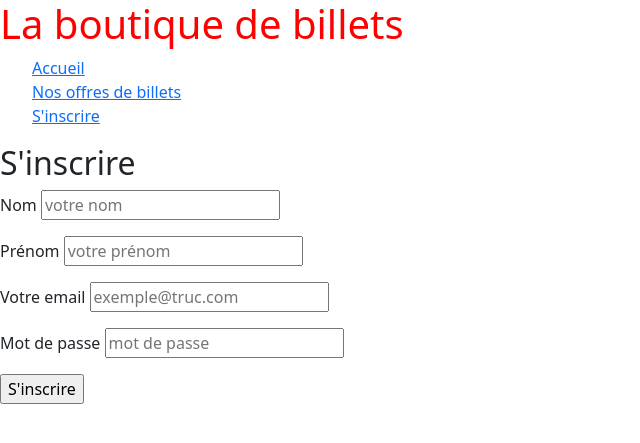
After one commit to TomQuez/projet_JO, a Django app: page /signup/ in a window 1280 px wide. The commit adds this page. Shown: the top 443 px of the page, without its empty margins (0-640 px from the left). Run offline with Django 5.2, Linux system fonts and the light colour scheme.

Commit message:
ajout template signup.html

```diff
--- /dev/null
+++ b/accounts/templates/accounts/signup.html
@@ -0,0 +1,27 @@
+{% extends "base.html" %}
+{% block content %}
+
+    <h2>S'inscrire</h2>
+    <form action="" method="POST">
+        {% csrf_token %}
+        <p>
+            <label for="username">Nom</label>
+            <input type="text" name="username" id="username" placeholder="votre nom" required>
+        </p>
+        <p>
+            <label for="firstname">Prénom</label>
+            <input type="text" name="firstname" id="firstname" placeholder="votre prénom" required>
+        </p>
+        <p>
+            <label for="email">Votre email</label>
+            <input type="email" name="email" id="email" placeholder="exemple@truc.com" required>
+        </p>
+        <p>
+            <label for="password">Mot de passe</label>
+            <input type="password" name="password" id="password" placeholder="mot de passe" required>
+        </p>
+        <input type="submit" value="S'inscrire">
+    </form>
+
+
+{% endblock %}
--- a/accounts/views.py
+++ b/accounts/views.py
@@ -1,3 +1,14 @@
 from django.shortcuts import render
+from django.contrib.auth import get_user_model
 
+User=get_user_model()
 # Create your views here.
+def signup(request):
+    if request.method=='POST':
+        name=request.POST.get('username')
+        password=request.POST.get('password')
+        firstname=request.POST.get('firstname')
+        email=request.POST.get('email')
+
+
+    return render(request,'accounts/signup.html')
--- a/shop/urls.py
+++ b/shop/urls.py
@@ -18,6 +18,7 @@ from django.contrib import admin
 from django.conf.urls.static import static
 from django.urls import path
 from store.views import index,get_blog_articles,offers,get_offers_data
+from accounts.views import signup
 from shop import settings
 
 urlpatterns = [
@@ -26,4 +27,5 @@ urlpatterns = [
     path('get_blog_articles/',get_blog_articles,name='get_blog_articles'),
     path('offers/',offers,name='offers'),
     path('get_offers_data/',get_offers_data,name='get_offers_data'),
+    path('signup/',signup,name='signup'),
 ]+static(settings.MEDIA_URL,document_root=settings.MEDIA_ROOT)
--- a/templates/base.html
+++ b/templates/base.html
@@ -17,6 +17,10 @@
         <ul class="sidebar-nav">
             <li><a href="{% url 'index' %}">Accueil</a></li>
             <li><a href="{% url 'offers' %}">Nos offres de billets</a></li>
+            {% if not user.is_authenticated %}
+            <li><a href="{% url 'signup' %}">S'inscrire</a></li>
+            {% endif %}
+
         </ul>
 
         {% endblock %}
```
